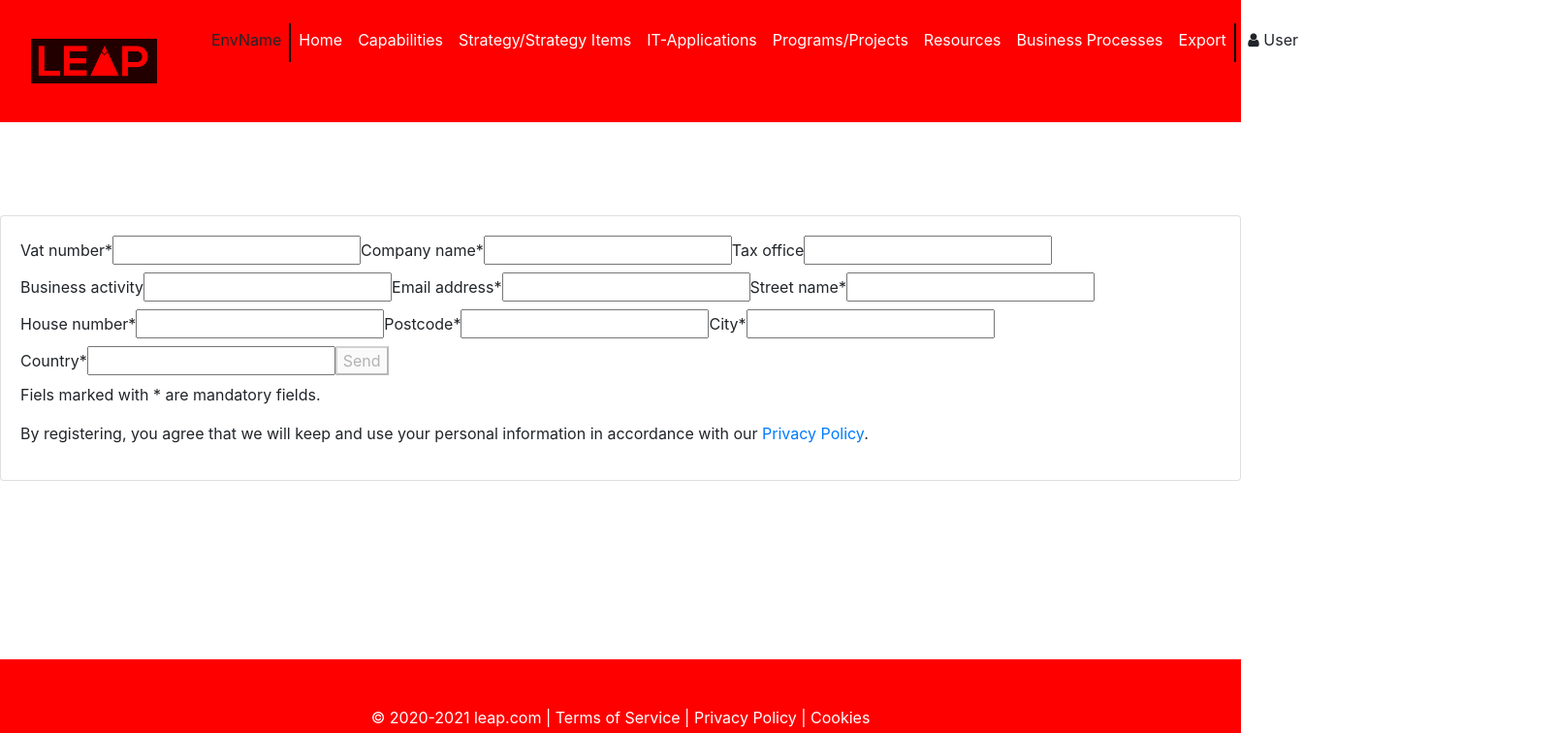
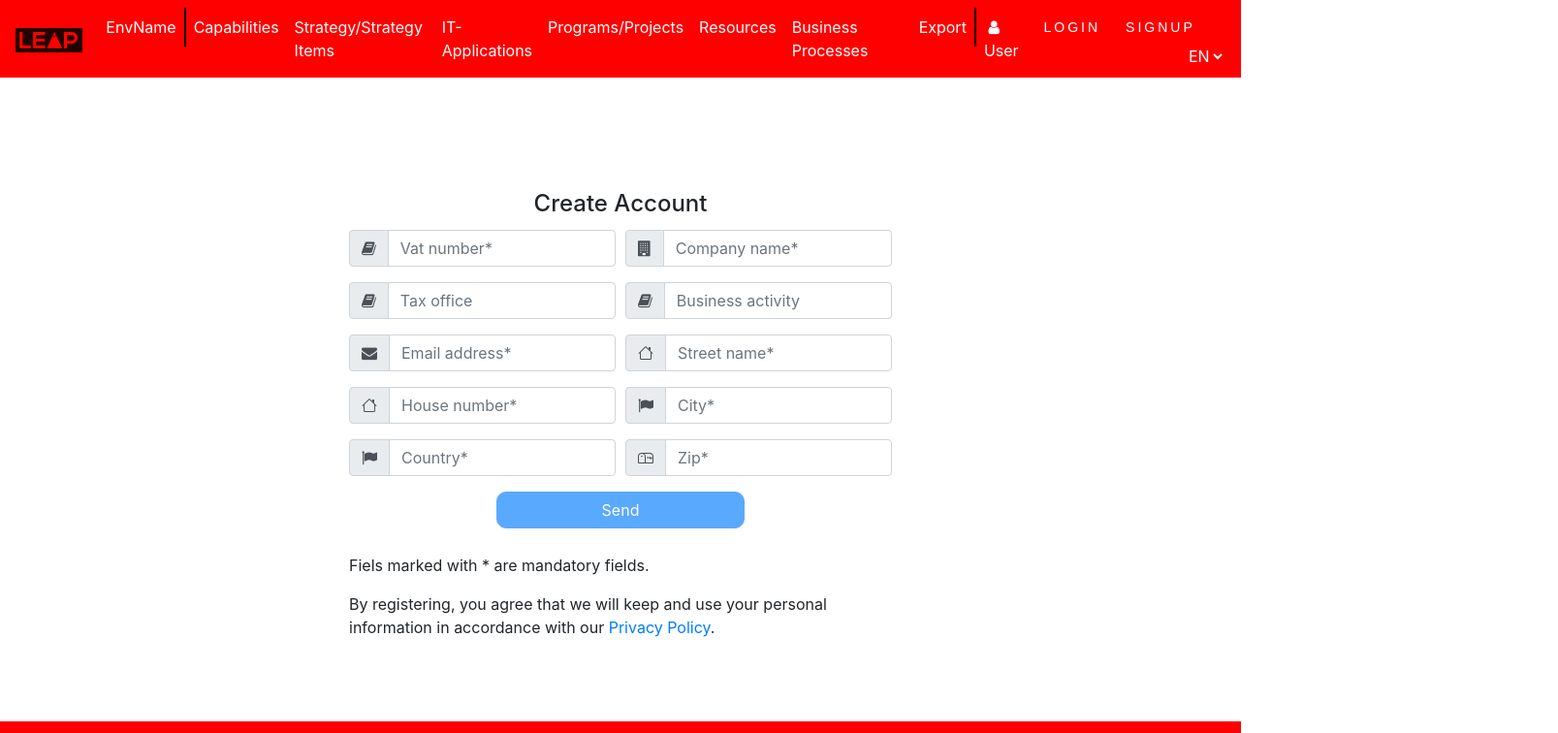
Before and after one commit to YasinKhawaja/leap, an Angular app in the folder leap-webapp/: page /register in a window 1280 px wide. Shown: the top 756 px of the page at 97% size, 1607 px wide, since content can reach past the window. Built offline with nearby package versions, Linux system fonts and the light colour scheme.

Commit message:
layout-register

```diff
--- a/leap-webapp/src/app/app.component.css
+++ b/leap-webapp/src/app/app.component.css
@@ -1,19 +1,47 @@
-.navbar-custom {
+html, body {
+    height: 100%;
+    /* The html and body elements cannot have any padding or margin. */
+}
+
+body {
+    display: flex;
+    flex-direction: column;
+}
+
+.footer {
     background-color: red;
+    color: white;
+    text-align: center;
+    flex-shrink: 0;
+    padding: 1rem;
+
+    position: fixed;
+    left: 0;
+    bottom: 0;
+    width: 100%;
+
 
 }
-    .navbar-custom .navbar-brand {
-        font-size:16px;
-        line-height:18px;
-        padding: 1rem;
+
+.content {
+    flex: 1 0 auto;
+}
+
+.img {
+    height: 25px;
+    object-fit: contain;
+    mix-blend-mode: multiply;
+}
+
+.nav-custom {
+    background-color: red;
 }
 
 .btn-big {
+    margin-top: 0px;
     border-radius: 0px;
     text-decoration: none;
-    padding: 18px 24px;
     font-size: 14px;
-    line-height: 40px;
     text-transform: uppercase;
     font-family: 'Montserrat', sans-serif;
     font-weight: 400;
@@ -24,6 +52,7 @@
     -o-transition: all .4s ease-in-out;
     transition: all .4s ease-in-out;
 }
+
 .btn:hover,
 input[type="submit"]:hover {
     -webkit-transition: all .4s ease-in-out;
@@ -51,19 +80,11 @@
 .btn-color:hover {
         color: #fff;
 }
-.img {
-          width: 130px;
-          height: 75px;
-          object-fit: contain;
-          mix-blend-mode: multiply;
+.dropdown {
+    background: transparent;
+    border:none;
+
 }
-footer {
-        position: absolute;
-        right: 0;
-        bottom: 0;
-        left: 0;
-        padding: 3rem;
-        background-color: red;
-        color: white;
-        text-align: center;
+.color{
+    color:white
 }
--- a/leap-webapp/src/app/app.component.html
+++ b/leap-webapp/src/app/app.component.html
@@ -1,67 +1,84 @@
-<div>
-  <nav class="navbar navbar-expand-lg navbar-custom">
-   <a class="navbar-brand" href="#">
+<header>
+  <nav class="navbar navbar-expand-md navbar-dark fixed-top nav-custom">
+      <a class="navbar-brand" [routerLink] = " ['home']">
+
           <img class="img" src="assets/leap-logo.png" />
       </a>
-   <ul class='navbar-nav navbar-brand' style="text-align: center;">
+
+      <button class="navbar-toggler" type="button" data-toggle="collapse" data-target="#navbarCollapse" aria-controls="navbarCollapse" aria-expanded="false" aria-label="Toggle navigation">
+          <span class="navbar-toggler-icon"></span>
+      </button>
+      <div class="collapse navbar-collapse" id="navbarCollapse">
+          <ul class="navbar-nav mr-auto">
               <div class="verticalLine ">
                   <li class='nav-item active'>
                       <!-- EnvName moet dynamisch opgevuld worden -->
-      <a class="nav-link">EnvName</a>
+                      <a class="nav-link ">EnvName</a>
                   </li>
               </div>
-    <li class='nav-item active'>
-      <a class='nav-link ' [routerLink] = "['home']" style="color: white;">Home</a>
+
+              <li class="nav-item active">
+                  <a class="nav-link" [routerLink] = " ['capabilities']">Capabilities</a>
               </li>
-       <li class='nav-item active'>
-           <a class='nav-link'  [routerLink] = "['capabilities']" style="color: white;">Capabilities</a>
+              <li class="nav-item active">
+                  <a class="nav-link">Strategy/Strategy Items</a>
               </li>
-       <li class='nav-item active'>
-          <a class='nav-link ' style="color: white;" >Strategy/Strategy Items</a>
+              <li class="nav-item active">
+                  <a class="nav-link" >IT-Applications</a>
               </li>
-        <li class='nav-item active' >
-          <a class='nav-link' style="color: white;">IT-Applications</a>
+              <li class="nav-item active">
+                  <a class="nav-link" >Programs/Projects</a>
               </li>
-        <li class='nav-item active'>
-          <a class='nav-link' style="color: white;">Programs/Projects</a>
+              <li class="nav-item active">
+                  <a class="nav-link">Resources</a>
               </li>
-        <li class='nav-item active'>
-          <a class='nav-link' style="color: white;">Resources</a>
+              <li class="nav-item active">
+                  <a class="nav-link" >Business Processes</a>
               </li>
-        <li class='nav-item active'>
-          <a class='nav-link' style="color: white;">Business Processes</a>
-        </li>
+
               <div class="verticalLine">
                   <li class='nav-item active'>
-          <a class='nav-link' style="color: white;">Export</a>
+                      <a class='nav-link'>Export</a>
                   </li>
               </div>
-        <li class='nav-item active'>
+              <li class='nav-item active '>
                   <!-- User moet dynamisch opgevuld worden met de username =>  <p> {{ user.name }}</p> -->
                   <a class='nav-link'><i class="fa fa-fw fa-user"></i>User</a>
               </li>
-    <li
-      class="nav-item active">
-      <button
-        class="btn btn-white btn-big "
-        [routerLink] = "['login']">
-        Log in
-      </button>
-      <button
-      class="btn btn-white btn-big"
-      [routerLink] = "['signup']">
-      Sign Up
-    </button>
-    </li>
+
           </ul>
+          <form class="form-inline mt-2 mt-md-0">
+              <button class="btn btn-white btn-big navbar-right"  [routerLink] = "['login']"> LOGIN</button>
+              <button class="btn btn-white btn-big navbar-right"  [routerLink] = "['register']" >SIGNUP</button>
+              <div class="ml-auto color" id="language">
+                  <select name="language" id="lang" class=" dropdown color">
+                      <option value="eng" selected>EN</option>
+                  </select>
+              </div>
+          </form>
+      </div>
+  </nav>
+</header>
+<!-- Begin page content -->
+<main role="main" class="container content">
+    <br>
+    <br>
+    <br>
+<div>
 
-  </nav>
+</div>
+<br>
+</main>
 
+<br>
 <footer class="footer">
+
+  <div class="container">
       &copy; 2020-2021 leap.com | Terms of Service | Privacy Policy | Cookies
+  </div>
 </footer>
+
 
   <br/><br/>
   <router-outlet></router-outlet>
   <link rel="stylesheet" href="https://stackpath.bootstrapcdn.com/bootstrap/4.3.1/css/bootstrap.min.css" integrity="sha384-ggOyR0iXCbMQv3Xipma34MD+dH/1fQ784/j6cY/iJTQUOhcWr7x9JvoRxT2MZw1T" crossorigin="anonymous">
-</div>
--- a/leap-webapp/src/app/app.module.ts
+++ b/leap-webapp/src/app/app.module.ts
@@ -11,7 +11,6 @@
 import { RouterModule, Routes } from '@angular/router';
 import { HomeComponent } from './home/home.component';
 import { LoginComponent } from './login/login.component';
-import { CapabilityPropertiesComponent } from './capability-properties/capability-properties.component';
 import { RegisterFormComponent } from './components/register-form/register-form.component';
 import { RegisterFormUseradminComponent } from './components/register-form-useradmin/register-form-useradmin.component';
 import { EnvironmentComponent } from './components/environment/environment.component';
@@ -31,7 +30,6 @@
     AppComponent,
     CapabilityComponent,
     CapabilityAddComponent,
-    CapabilityPropertiesComponent,
     RegisterFormComponent,
     RegisterFormUseradminComponent,
     EnvironmentComponent
--- a/leap-webapp/src/app/capability-add/capability-add.component.css
+++ b/leap-webapp/src/app/capability-add/capability-add.component.css
@@ -0,0 +1,6 @@
+button{
+    position: fixed;
+    left: 40%;
+    width: 20%;
+    border-radius:10px;
+}
--- a/leap-webapp/src/app/capability-add/capability-add.component.html
+++ b/leap-webapp/src/app/capability-add/capability-add.component.html
@@ -2,12 +2,12 @@
     <h1>Add Capability</h1>
 
 <form [formGroup]="capability" (ngSubmit)="onSubmit()">
-    <br />
-    <label>
-        Name:
+    <div class="form-row">
+        <div class="form-group col-md-6">
+            <label>Name</label>
         <input type="text" formControlName="name">
-    </label>
-    <br />
+    </div>
+    </div>
     <button type="submit" [disabled]="!capability.valid">Add</button>
 </form>
 </div>
--- a/leap-webapp/src/app/capability-properties/capability-properties.component.html
+++ /dev/null
@@ -1 +0,0 @@
-<p>capability-properties works!</p>
--- a/leap-webapp/src/app/capability-properties/capability-properties.component.ts
+++ /dev/null
@@ -1,15 +0,0 @@
-import { Component, OnInit } from '@angular/core';
-
-@Component({
-  selector: 'app-capability-properties',
-  templateUrl: './capability-properties.component.html',
-  styleUrls: ['./capability-properties.component.css']
-})
-export class CapabilityPropertiesComponent implements OnInit {
-
-  constructor() { }
-
-  ngOnInit(): void {
-  }
-
-}
--- a/leap-webapp/src/app/components/register-form-useradmin/register-form-useradmin.component.css
+++ b/leap-webapp/src/app/components/register-form-useradmin/register-form-useradmin.component.css
@@ -0,0 +1,6 @@
+button{
+    position: fixed;
+    left: 40%;
+    width: 20%;
+    border-radius:10px;
+}
--- a/leap-webapp/src/app/components/register-form-useradmin/register-form-useradmin.component.html
+++ b/leap-webapp/src/app/components/register-form-useradmin/register-form-useradmin.component.html
@@ -1,14 +1,54 @@
-<div class="card my-5">
-    <div class="card-body">
+<div class="container">
+    <article class="card-body mx-auto" style="max-width: 400px;">
+        <h4 class="card-title mt-3 text-center">Create Account</h4>
+
         <form [formGroup]="useradmin" (ngSubmit)="onSubmit()">
-            <label>First name*<input type="text" formControlName="firstName" required></label>
-            <label>Surname*<input type="text" formControlName="surname" required></label>
-            <label>Email address*<input type="email" formControlName="email" required></label>
-            <label>Username*<input type="text" formControlName="username" required></label>
-            <label>Password*<input type="password" formControlName="password" required></label>
-            <label>Repeat Password*<input type="password" formControlName="repeatPassword" required></label>
-            <button type="submit" [disabled]="!useradmin.valid">Create user admin</button>
-            <p>Fiels marked with * are mandatory fields.</p>
+            <div class="form-group input-group">
+                <div class="input-group-prepend">
+                    <span class="input-group-text"> <i class="fa fa-user"></i> </span>
+                </div>
+                <input type="text" formControlName="firstName" required class="form-control"  placeholder="First name*">
+            </div>
+            <div class="form-group input-group">
+              <div class="input-group-prepend">
+                  <span class="input-group-text"> <i class="fa fa-user"></i> </span>
+              </div>
+              <input type="text" formControlName="surname" required class="form-control"  placeholder="Surname*">
+          </div>
+            <div class="form-group input-group">
+                <div class="input-group-prepend">
+                    <span class="input-group-text"> <i class="fa fa-envelope"></i> </span>
+                </div>
+                <input type="email" formControlName="email" class="form-control" placeholder="Email address*">
+            </div>
+            <div class="form-group input-group">
+              <div class="input-group-prepend">
+                  <span class="input-group-text"> <i class="fa fa-user"></i> </span>
+              </div>
+              <input type="text" formControlName="username" required class="form-control"  placeholder="Username*">
+          </div>
+
+            <div class="form-group input-group">
+                <div class="input-group-prepend">
+                    <span class="input-group-text"> <i class="fa fa-lock"></i> </span>
+                </div>
+                <input input type="password" formControlName="password" required class="form-control"  placeholder="Create password*">
+
+            </div>
+            <div class="form-group input-group">
+                <div class="input-group-prepend">
+                    <span class="input-group-text"> <i class="fa fa-lock"></i> </span>
+                </div>
+                <input type="password" formControlName="repeatPassword" required class="form-control"  placeholder="Repeat password*">
+            </div>
+            <div class="form-group">
+                <button type="submit" [disabled]="!useradmin.valid" class="btn btn-primary">Create user admin</button>
+                <br><br>
+                <p>Fiels marked with * are mandatory fields.</p>
+            </div>
+            <div class="form-group">
+            </div>
         </form>
-    </div>
+    </article>
 </div>
+<link rel="stylesheet" href="https://use.fontawesome.com/releases/v5.0.8/css/all.css">
--- a/leap-webapp/src/app/components/register-form/register-form.component.css
+++ b/leap-webapp/src/app/components/register-form/register-form.component.css
@@ -0,0 +1,10 @@
+button{
+    position: fixed;
+    left: 40%;
+    width: 20%;
+    border-radius:10px;
+}
+
+article{
+    max-width: 600px;
+}
--- a/leap-webapp/src/app/components/register-form/register-form.component.html
+++ b/leap-webapp/src/app/components/register-form/register-form.component.html
@@ -1,19 +1,103 @@
-<div class="card my-5">
-    <div class="card-body">
-        <form [formGroup]="company" (ngSubmit)="onSubmit()">
-            <label>Vat number*<input type="text" formControlName="vatNumber"></label>
-            <label>Company name*<input type="text" formControlName="companyName"></label>
-            <label>Tax office<input type="text" formControlName="taxOffice"></label>
-            <label>Business activity<input type="text" formControlName="businessActivity"></label>
-            <label>Email address*<input type="email" formControlName="email"></label>
-            <label>Street name*<input type="text" formControlName="streetName"></label>
-            <label>House number*<input type="number" formControlName="houseNumber"></label>
-            <label>Postcode*<input type="number" formControlName="postcode"></label>
-            <label>City*<input type="text" formControlName="city"></label>
-            <label>Country*<input type="text" formControlName="country"></label>
-            <button type="submit" [disabled]="!company.valid">Send</button>
-            <p>Fiels marked with * are mandatory fields.</p>
-            <p>By registering, you agree that we will keep and use your personal information in accordance with our <a [routerLink]="['/privacypolicy']">Privacy Policy</a>.</p>
-        </form>
+<div class="container">
+    <article class="card-body mx-auto">
+      <h4 class="card-title mt-2 text-center">Create Account</h4>
+  <form [formGroup]="company" (ngSubmit)="onSubmit()">
+    <div class="form-row">
+    <div class="form-group input-group col-md-6">
+      <div class="input-group-prepend">
+        <span class="input-group-text"> <i class="fa fa-book"></i> </span>
+        </div>
+        <input type="text" formControlName="vatNumber" class="form-control"  placeholder="Vat number*">
+      </div>
+        <div class="form-group input-group col-md-6">
+          <div class="input-group-prepend">
+            <span class="input-group-text"> <i class="fa fa-building"></i> </span>
+            </div>
+          <input type="text" formControlName="companyName"class="form-control"  placeholder="Company name*">
+        </div>
+
+      </div>
+      <div class="form-row">
+      <div class="form-group input-group col-md-6">
+        <div class="input-group-prepend">
+          <span class="input-group-text"> <i class="fa fa-book"></i> </span>
+          </div>
+        <input type="text" formControlName="taxOffice"  class="form-control" placeholder="Tax office">
+        </div>
+
+        <div class="form-group input-group col-md-6">
+          <div class="input-group-prepend">
+            <span class="input-group-text"> <i class="fa fa-book"></i> </span>
+            </div>
+        <input type="text" formControlName="businessActivity" class="form-control"  placeholder="Business activity">
+        </div>
+      </div>
+
+      <div class="form-row">
+      <div class="form-group input-group col-md-6">
+        <div class="input-group-prepend">
+          <span class="input-group-text"> <i class="fa fa-envelope"></i> </span>
+          </div>
+        <input type="email" formControlName="email" class="form-control" placeholder="Email address*">
+        </div>
+        <div class="form-group input-group col-md-6">
+          <div class="input-group-prepend">
+            <span class="input-group-text"> <svg xmlns="http://www.w3.org/2000/svg" width="16" height="16" fill="currentColor" class="bi bi-house" viewBox="0 0 16 16">
+              <path fill-rule="evenodd" d="M2 13.5V7h1v6.5a.5.5 0 0 0 .5.5h9a.5.5 0 0 0 .5-.5V7h1v6.5a1.5 1.5 0 0 1-1.5 1.5h-9A1.5 1.5 0 0 1 2 13.5zm11-11V6l-2-2V2.5a.5.5 0 0 1 .5-.5h1a.5.5 0 0 1 .5.5z"/>
+              <path fill-rule="evenodd" d="M7.293 1.5a1 1 0 0 1 1.414 0l6.647 6.646a.5.5 0 0 1-.708.708L8 2.207 1.354 8.854a.5.5 0 1 1-.708-.708L7.293 1.5z"/>
+            </svg> </span>
+            </div>
+          <input type="text" formControlName="streetName" class="form-control" placeholder="Street name*">
+      </div>
     </div>
-</div>
+
+    <div class="form-row">
+        <div class="form-group input-group col-md-6">
+          <div class="input-group-prepend">
+            <span class="input-group-text"> <svg xmlns="http://www.w3.org/2000/svg" width="16" height="16" fill="currentColor" class="bi bi-house" viewBox="0 0 16 16">
+              <path fill-rule="evenodd" d="M2 13.5V7h1v6.5a.5.5 0 0 0 .5.5h9a.5.5 0 0 0 .5-.5V7h1v6.5a1.5 1.5 0 0 1-1.5 1.5h-9A1.5 1.5 0 0 1 2 13.5zm11-11V6l-2-2V2.5a.5.5 0 0 1 .5-.5h1a.5.5 0 0 1 .5.5z"/>
+              <path fill-rule="evenodd" d="M7.293 1.5a1 1 0 0 1 1.414 0l6.647 6.646a.5.5 0 0 1-.708.708L8 2.207 1.354 8.854a.5.5 0 1 1-.708-.708L7.293 1.5z"/>
+            </svg> </span>
+            </div>
+        <input type="number" formControlName="houseNumber" class="form-control"  placeholder="House number*">
+      </div>
+
+      <div class="form-group input-group col-md-6">
+        <div class="input-group-prepend">
+          <span class="input-group-text"> <i class="fa fa-flag"></i> </span>
+          </div>
+          <input type="text" formControlName="city"class="form-control" placeholder="City*" >
+        </div>
+      </div>
+
+
+      <div class="form-row">
+        <div class="form-group input-group col-md-6">
+          <div class="input-group-prepend">
+            <span class="input-group-text"> <i class="fa fa-flag"></i> </span>
+            </div>
+          <input type="text" formControlName="country" class="form-control" placeholder="Country*" >
+
+        </div>
+        <div class="form-group input-group col-md-6">
+          <div class="input-group-prepend">
+            <span class="input-group-text"><svg xmlns="http://www.w3.org/2000/svg" width="16" height="16" fill="currentColor" class="bi bi-mailbox" viewBox="0 0 16 16">
+              <path d="M4 4a3 3 0 0 0-3 3v6h6V7a3 3 0 0 0-3-3zm0-1h8a4 4 0 0 1 4 4v6a1 1 0 0 1-1 1H1a1 1 0 0 1-1-1V7a4 4 0 0 1 4-4zm2.646 1A3.99 3.99 0 0 1 8 7v6h7V7a3 3 0 0 0-3-3H6.646z"/>
+              <path d="M11.793 8.5H9v-1h5a.5.5 0 0 1 .5.5v1a.5.5 0 0 1-.5.5h-1a.5.5 0 0 1-.354-.146l-.853-.854zM5 7c0 .552-.448 0-1 0s-1 .552-1 0a1 1 0 0 1 2 0z"/>
+            </svg> </span>
+            </div>
+          <input type="number" formControlName="postcode" class="form-control" placeholder="Zip*" >
+        </div>
+
+      </div>
+      <div class="form-group">
+      <button type="submit" class="btn btn-primary" [disabled]="!company.valid">Send</button>
+    </div>
+      <br>
+      <br>
+      <p>Fiels marked with * are mandatory fields.</p>
+      <p>By registering, you agree that we will keep and use your personal information in accordance with our <a [routerLink]="['/privacypolicy']">Privacy Policy</a>.</p>
+
+    </form>
+  </article>
+  </div>
```
Also changed, not shown: leap-webapp/src/app/capability-properties/capability-properties.component.css (deleted), 1 other file (tests, documents, lock files or other folders). Lines whose indentation alone changed are shown as unchanged.
